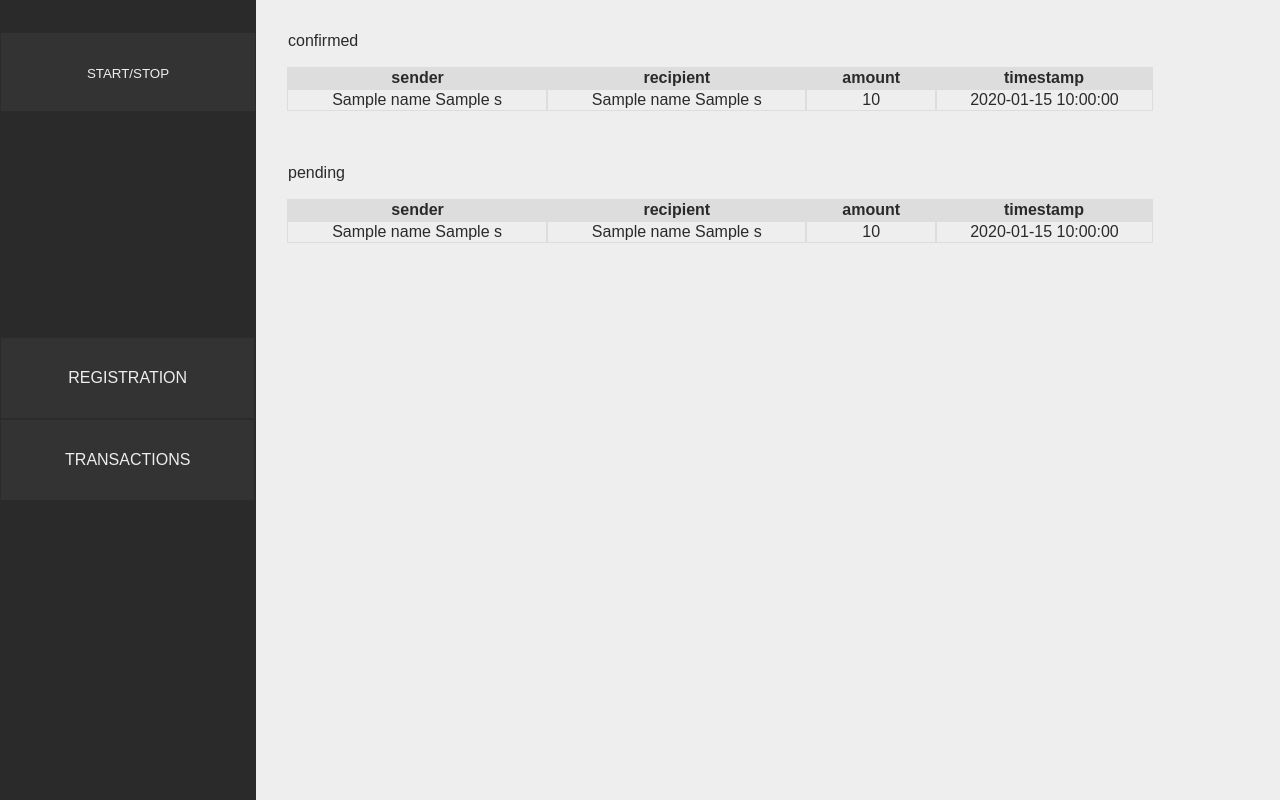
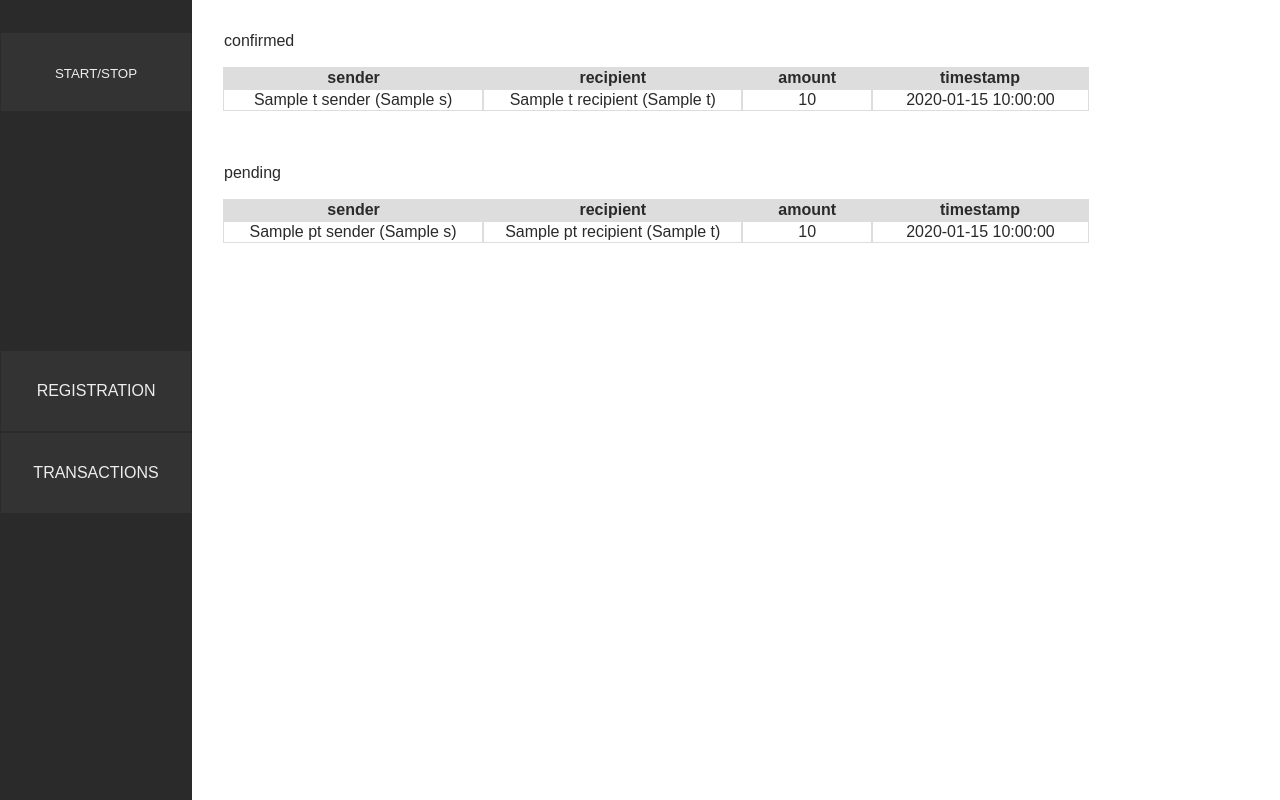
Before and after one commit to potatosquared13/buzz-block, a Flask app: template templates/transactions.html in a window 1280 px wide. Run offline with Flask 2, Linux system fonts and the light colour scheme; the template is opened without the code that fills it: most values are stand-ins (such as "Sample title", 1, 10 or a date in 2020).

Commit message:
make changes

```diff
--- a/app.py
+++ b/app.py
@@ -13,8 +13,42 @@ app = Flask(__name__)
 # for registration
 clients = []
 vendors = []
+saved_state_initialized = False
+pending_transactions_saved_state = None
 
 node = Leader()
+
+def get_transactions():
+    t_senders = []
+    t_recipients = []
+    pt_senders = []
+    pt_recipients = []
+    if pending_transactions_saved_state != node.pending_transactions:
+        pending_transactions_saved_state = node.pending_transactions
+    for block in node.chain.blocks:
+        for t in block.transactions:
+            t_sender = db.search(t.sender)
+            if t_sender is not None:
+                t_senders.append(t_sender)
+            else:
+                t_senders.append('unnamed')
+            t_recipient = db.search(t.address)
+            if t_recipient is not None:
+                t_recipients.append(t_recipient)
+            else:
+                t_recipients.append('unnamed')
+    for pt in node.pending_transactions:
+        pt_sender = db.search(pt.sender)
+        if pt_sender is not None:
+            pt_senders.append(pt_sender)
+        else:
+            pt_senders.append('unnamed')
+        pt_recipient = db.search(pt.address)
+        if pt_recipient is not None:
+            pt_recipients.append(pt_recipient)
+        else:
+            pt_recipients.append('unnamed')
+    return render_template('transactions.html', blocks=node.chain.blocks, t_senders=t_senders, t_recipients=t_recipients, pending_transactions=node.pending_transactions, pt_senders=pt_senders, pt_recipients=pt_recipients)
 
 @app.route('/')
 def home():
@@ -24,9 +58,12 @@ def home():
 
 @app.route('/transactions')
 def overview():
+    if not saved_state_initialized:
+        pending_transactions_saved_state = node.pending_transactions
+        saved_state_initialized = True
     url_for('static', filename='js/transactions.js')
     url_for('static', filename='css/style.css')
-    return render_template('transactions.html')
+    return get_transactions()
 
 @app.route('/register_client', methods=['POST'])
 def register_client():
@@ -45,7 +82,7 @@ def register_vendor():
     print(vendors)
     return ''
 
-@app.route('/finalize', methods=['POST'])
+@app.route('/finalize')
 def finalize():
     transactions = []
     for client in clients:
@@ -54,15 +91,24 @@ def finalize():
         db.insert(c, client[1], client[2])
         transactions.append(Transaction(1, node.client.identity, c.identity[:96], client[2]))
     for vendor in vendors:
-        c = Client(vendor[0])
-        c.export()
+        v = Client(vendor[0])
+        v.export()
         db.insert(v, vendor[1], 0, 1)
     node.chain.genesis(transactions)
     node.chain.export()
-    return ''
+    return get_transactions()
 
 # for toggling the leader
 @app.route('/toggle')
 def toggle():
-    l = Leader(10)
-    l.start() # change here if needed
+    if node.active:
+        node.stop()
+    else:
+        node.start()
+
+@app.route('/check_transactions_changed')
+def check_transactions_changed():
+    if pending_transactions_saved_state != node.pending_transactions:
+        return get_transactions()
+    else:
+        return ''
--- a/static/css/style.css
+++ b/static/css/style.css
@@ -13,6 +13,9 @@
   color: #aaa;
   text-align: center;
   padding-top: 4vh;
+  position: fixed;
+  width: 15%;
+  height: 100%;
 }
 
 .sidebar a {
@@ -58,9 +61,11 @@ button:hover {
 
 .main {
   flex: 0 0 75%;
-  background: #eee;
   color: #2a2a2a;
   padding: 4vh;
+  float: right;
+  width: 85%;
+  margin-left: 15%;
 }
 
 form {
--- /dev/null
+++ b/static/js/transactions.js
@@ -0,0 +1,16 @@
+window.onload = () => {
+
+  setInterval(() => {
+
+  }, 1000);
+
+}
+
+function checkTransactionsChanged() {
+
+  let xhr = new XMLHttpRequest();
+
+  xhr.open('GET', '/check_transactions_changed', true);
+  xhr.send();
+
+}
--- a/templates/transactions.html
+++ b/templates/transactions.html
@@ -7,6 +7,7 @@
   <meta name="viewport" content="width=device-width, initial-scale=1.0" />
   <title>Transactions</title>
   <link href="../static/css/style.css" rel="stylesheet" type="text/css" />
+  <script src="../static/js/transactions.js"></script>
 </head>
 
 <body>
@@ -33,13 +34,22 @@
             <th scope="col">amount</th>
             <th scope="col">timestamp</th>
           </tr>
-          {% for transaction in transactions%}
+
+          {% set ns = namespace(t_index = 0) %}
+
+          {% for block in blocks %}
+
+            {% for transaction in block.transactions %}
               <tr>
-              <td style="width: 30%; text-align: center">{{name}} {{(transaction.sender[:8])}}</td>
-              <td style="width: 30%; text-align: center">{{name}} {{(transaction.sender[:8])}}</td>
+                <td style="width: 30%; text-align: center">{{t_senders[ns.t_index].name}} ({{(transaction.sender[:8])}})</td>
+                <td style="width: 30%; text-align: center">{{t_recipients[ns.t_index].name}} ({{(transaction.address[:8])}})</td>
                 <td style="width: 15%; text-align: center">{{transaction.amount}}</td>
                 <td style="width: 25%; text-align: center">{{transaction.timestamp}}</td>
               </tr>
+            {% set ns.t_index = ns.t_index + 1%}
+
+            {% endfor %}
+
           {% endfor %}
         </table>
         <br/><br/><br/>pending<br/><br/>
@@ -50,14 +60,22 @@
               <th scope="col">amount</th>
               <th scope="col">timestamp</th>
             </tr>
-            {% for transaction in transactions%}
+
+            {% set ns = namespace(pt_index=0) %}
+
+            {% for pending_transaction in pending_transactions %}
+
             <tr>
-                <td style="width: 30%; text-align: center">{{name}} {{(transaction.sender[:8])}}</td>
-                <td style="width: 30%; text-align: center">{{name}} {{(transaction.sender[:8])}}</td>
-                <td style="width: 15%; text-align: center">{{transaction.amount}}</td>
-                <td style="width: 25%; text-align: center">{{transaction.timestamp}}</td>
+              <td style="width: 30%; text-align: center">{{pt_senders[ns.t_index].name}} ({{(pending_transaction.sender[:8])}})</td>
+              <td style="width: 30%; text-align: center">{{pt_recipients[ns.t_index].name}} ({{(pending_transaction.address[:8])}})</td>
+              <td style="width: 15%; text-align: center">{{pending_transaction.amount}}</td>
+              <td style="width: 25%; text-align: center">{{pending_transaction.timestamp}}</td>
             </tr>
+
+            {% set ns.pt_index = ns.pt_index + 1%}
+
             {% endfor %}
+
           </table>
 
     </div>
```
Lines whose indentation alone changed are shown as unchanged.
